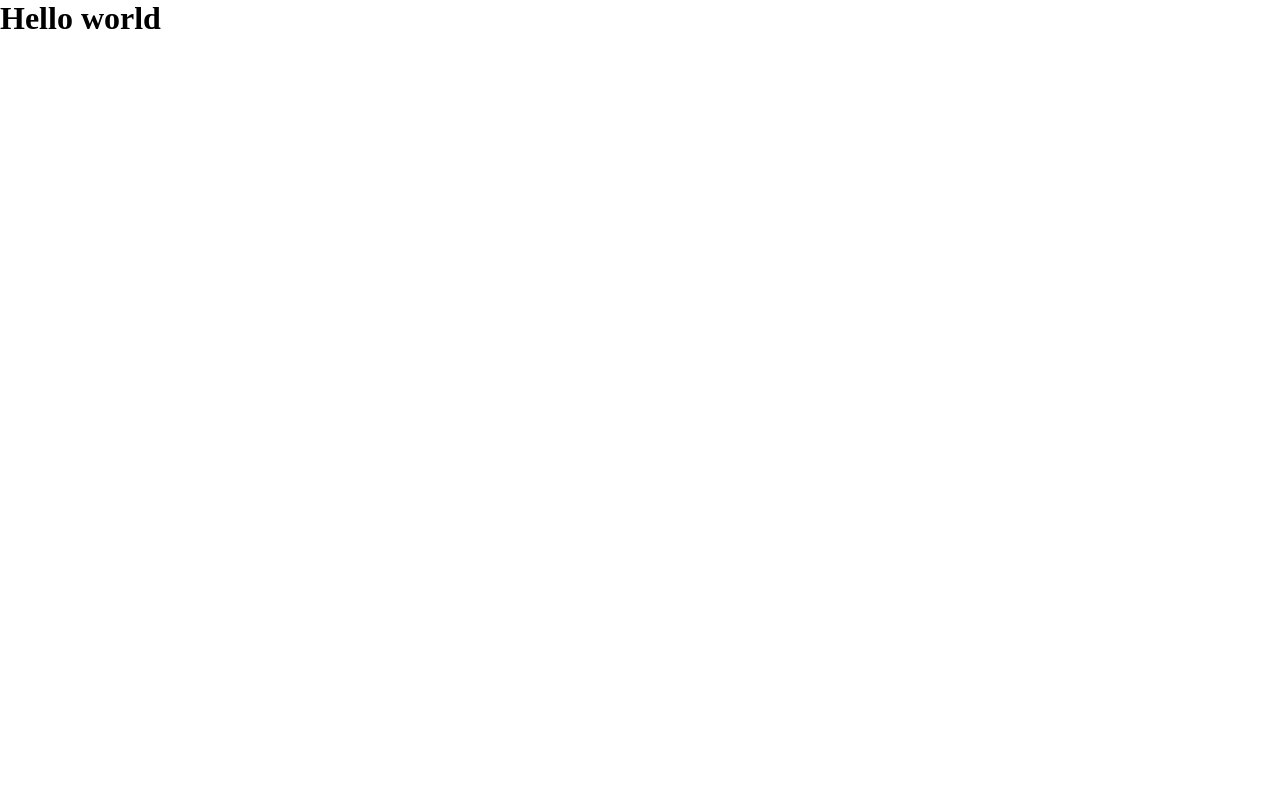
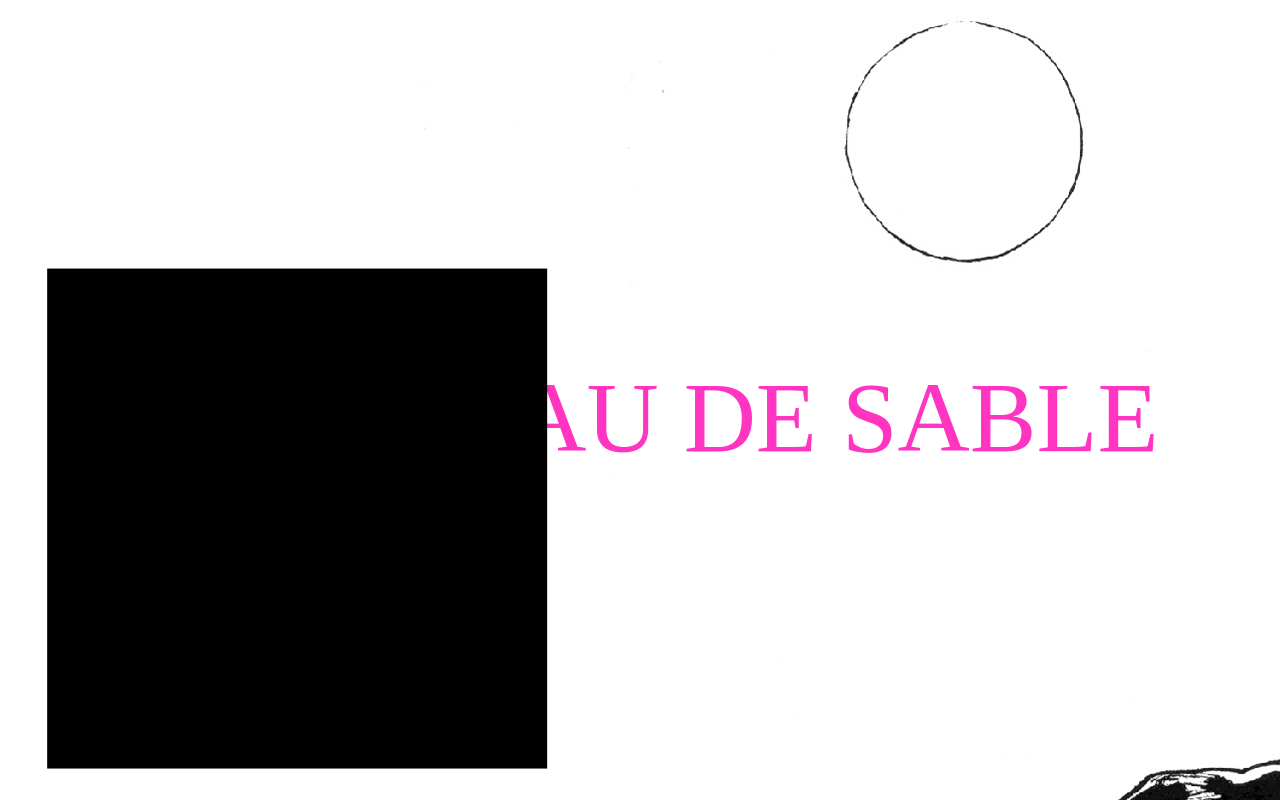
Before and after one commit to liloudemierre/storytelling-poc-final, a website built with Parcel: page src/index.html in a window 1280 px wide. Shown: the top 806 px of the page. Built offline with nearby package versions, Linux system fonts and the light colour scheme.

Commit message:
animation1

```diff
--- a/package.json
+++ b/package.json
@@ -30,6 +30,7 @@
     }
   },
   "devDependencies": {
+    "@parcel/transformer-sass": "^2.12.0",
     "parcel": "^2.12.0",
     "parcel-namer-rewrite": "^2.10.3-rc.2",
     "posthtml-extend": "^0.6.5",
@@ -37,5 +38,8 @@
     "posthtml-inline-svg": "^0.2.0",
     "rimraf": "^6.0.1",
     "sass": "^1.69.5"
+  },
+  "dependencies": {
+    "gsap": "^3.13.0"
   }
 }
--- a/src/index.html
+++ b/src/index.html
@@ -7,7 +7,13 @@
     <link rel="stylesheet" href="scss/main.scss" />
   </head>
   <body>
-    <h1>Hello world</h1>
+    <div class="container oiseau">
+      <div class="oiseau-image"></div>
+      <div class="title">CHATEAU DE SABLE</div>
+      <img class="background" src="images/background.jpg" alt="" />
+      <img class="crique-image" src="images/crique.png" alt="" />
+      <div class="crique-text">Une crique paisible</div>
+    </div>
 
     <script src="js/main.js" type="module"></script>
   </body>
--- a/src/js/main.js
+++ b/src/js/main.js
@@ -1 +1,27 @@
 import { gsap } from "gsap";
+import { ScrollTrigger } from "gsap/all";
+gsap.registerPlugin(ScrollTrigger);
+
+const tl = gsap.timeline({
+  scrollTrigger: {
+    trigger: ".oiseau",
+    start: "top top",
+    end: "bottom+=150% top",
+    pin: true,
+    scrub: 5,
+    markers: false,
+  },
+});
+tl.to(".oiseau-image", { x: "300%", y: "-200%", duration: 6, ease: "none" })
+  .to(".crique-image", { y: "-80%", duration: 6, ease: "none" }, "+=5")
+  .to(
+    ".crique-text",
+    {
+      ease: "sine.inOut",
+      opacity: "100",
+      duration: 3,
+    },
+    "+=2"
+  )
+  .to(".crique-image", { scale: "20", x: "720%", duration: 7, delay: "10" })
+  .to(".crique-text", { x: "1000%", duration: 7, delay: "-7" });
--- a/src/scss/_base.scss
+++ b/src/scss/_base.scss
@@ -12,3 +12,50 @@ img,
 video {
   display: block;
 }
+.oiseau {
+  position: relative;
+  height: 100vh;
+  width: 100%;
+  overflow: hidden;
+}
+.background {
+  position: absolute;
+  top: 0;
+  left: 0;
+  width: 100%;
+  z-index: 0;
+}
+.title {
+  position: absolute;
+  color: rgb(255, 53, 194);
+  font-size: 100px;
+  top: 45%;
+  left: 15%;
+  z-index: 1;
+}
+.oiseau-image {
+  position: absolute;
+  bottom: 0;
+  left: 0;
+  z-index: 2;
+  width: 500px;
+  height: 500px;
+  background-color: black;
+}
+.crique-image {
+  bottom: -70%;
+  left: 0;
+  position: absolute;
+  width: 100%;
+  z-index: 3;
+}
+
+.crique-text {
+  position: absolute;
+  top: 60%;
+  left: 70%;
+  z-index: 4;
+  color: rgb(255, 53, 194);
+  font-size: 45;
+  opacity: 0;
+}
--- a/src/scss/main.scss
+++ b/src/scss/main.scss
@@ -1,4 +1 @@
-@import "font";
 @import "base";
-@import "layout";
-@import "modules/example";
```
Also changed, not shown: src/images/background.jpg (added), src/images/crique.png (added), src/images/oiseau.png (added), src/scss/_font.scss (deleted), src/scss/_layout.scss (deleted), src/scss/modules/_example.scss (deleted), 1 other file.
